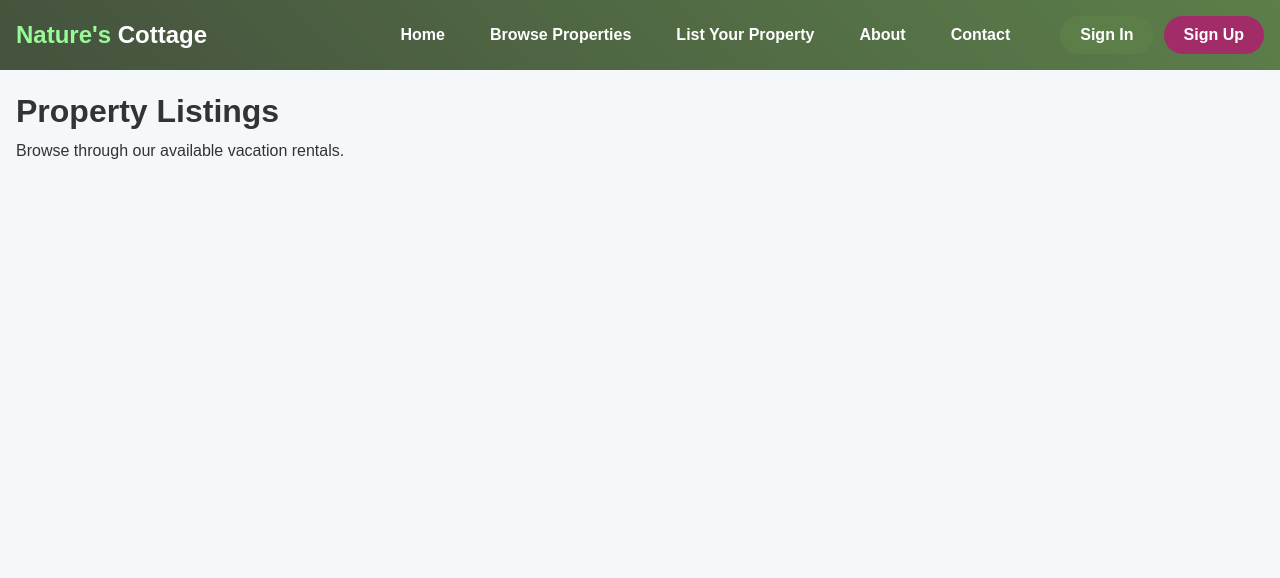
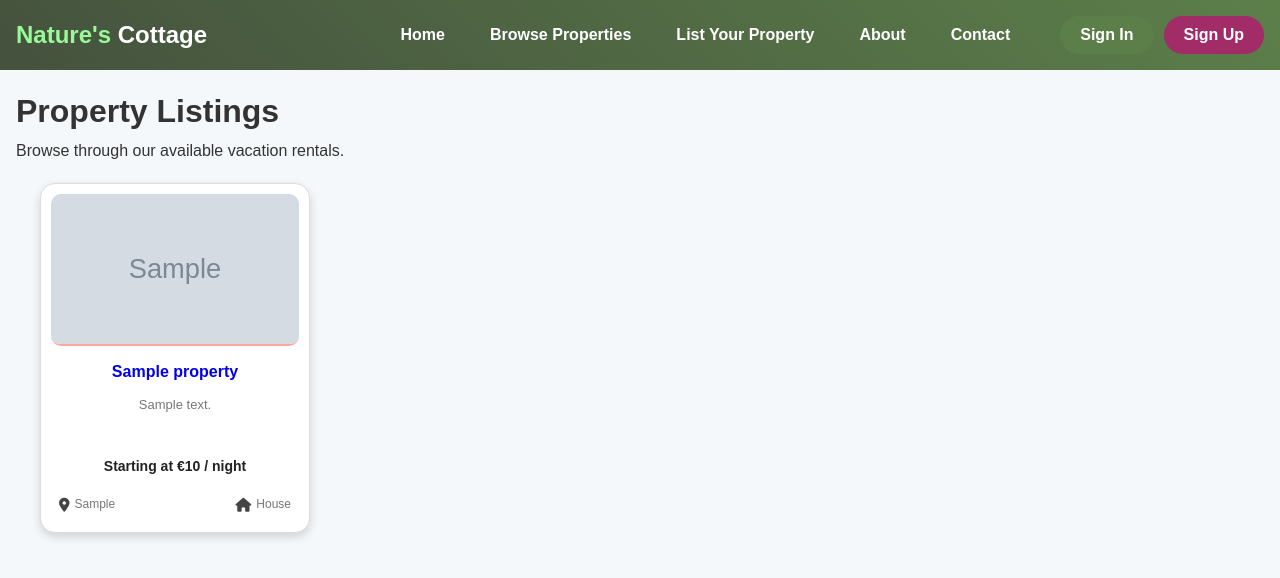
Before and after one commit to SkiddyGamer/Natures-Cottage, a PHP site: page /listings.php in a window 1280 px wide. Shown: the top 578 px of the page. Run offline with PHP 8.4, Linux system fonts and the light colour scheme; tables that the repository leaves empty or names only in its code hold one stand-in row (values such as "Sample post"); grey boxes marked "Sample" are stand-in pictures; some libraries are stand-ins or nearby versions.

Commit message:
Update listings.php

```diff
--- a/listings.php
+++ b/listings.php
@@ -1,22 +1,180 @@
-
-
 <!DOCTYPE html>
 <html lang="en">
 <head>
-		<meta charset="UTF-8" />
-		<meta name="viewport" content="width=device-width, initial-scale=1.0" />
+    <meta charset="UTF-8">
+    <meta name="viewport" content="width=device-width, initial-scale=1.0">
     <title>Property Listings - NaturesCottage</title>
-		<link rel="stylesheet" href="styles.css" />
+    <link rel="stylesheet" href="styles.css">
+    <style>
+        /* Grid Layout for Listings */
+        .property-listings {
+            display: grid;
+            grid-template-columns: repeat(auto-fit, minmax(260px, 1fr));
+            gap: 25px;
+            padding: 20px;
+            max-width: 1200px;
+            margin: auto;
+        }
+
+        /* Property Card */
+        .property-card {
+            background: #fff;
+            border-radius: 12px;
+            padding: 10px;
+            box-shadow: 0px 4px 10px rgba(0, 0, 0, 0.15);
+            text-align: left;
+            width: 270px;
+            height: 350px;
+            display: flex;
+            flex-direction: column;
+            justify-content: space-between;
+            transition: transform 0.2s ease-in-out;
+            overflow: hidden;
+            cursor: pointer;
+        }
+
+        .property-card:hover {
+            transform: scale(1.02);
+        }
+
+        /* Image Styling */
+        .property-card img {
+            width: 100%;
+            height: 150px;
+            object-fit: cover;
+            border-radius: 10px;
+        }
+
+        /* Property Details */
+        .property-details {
+            padding: 8px;
+            flex-grow: 1;
+            display: flex;
+            flex-direction: column;
+        }
+
+        .property-details h2 {
+            font-size: 16px;
+            font-weight: bold;
+            margin: 5px 0;
+        }
+
+        /* Truncate long descriptions */
+        .property-details p {
+            font-size: 13px;
+            color: #555;
+            margin: 5px 0;
+            overflow: hidden;
+            display: -webkit-box;
+            -webkit-line-clamp: 2;
+            -webkit-box-orient: vertical;
+        }
+
+        .property-details .price {
+            font-size: 14px;
+            font-weight: bold;
+            color: #222;
+            margin-top: auto;
+        }
+
+        /* Info Bar (Location, Icons) */
+        .info-bar {
+            display: flex;
+            justify-content: space-between;
+            align-items: center;
+            font-size: 12px;
+            color: #777;
+            margin-top: 3px;
+        }
+
+        .info-bar span {
+            display: flex;
+            align-items: center;
+            gap: 5px;
+        }
+
+        .info-bar i {
+            font-size: 14px;
+            color: #444;
+        }
+
+        /* Responsive Layout */
+        @media (max-width: 1024px) {
+            .property-listings {
+                grid-template-columns: repeat(3, 1fr);
+            }
+        }
+
+        @media (max-width: 768px) {
+            .property-listings {
+                grid-template-columns: repeat(2, 1fr);
+            }
+        }
+
+        @media (max-width: 480px) {
+            .property-listings {
+                grid-template-columns: 1fr;
+            }
+        }
+    </style>
+    <script src="https://kit.fontawesome.com/a076d05399.js" crossorigin="anonymous"></script>
 </head>
 <body>
 
     <?php include 'Header.php'; ?>
     <?php include 'login_form.php'; ?>
+
     <main>
         <h1>Property Listings</h1>
         <p>Browse through our available vacation rentals.</p>
+
+        <?php
+        // Database connection
+        $host = 'localhost';
+        $username = 'root';
+        $password = '';
+        $database = 'submitlisting';
+
+        $conn = new mysqli($host, $username, $password, $database);
+
+        if ($conn->connect_error) {
+            die("Connection failed: " . $conn->connect_error);
+        }
+
+        // Fetch listings from the database
+        $sql = "SELECT * FROM properties ORDER BY id DESC";
+        $result = $conn->query($sql);
+
+        if ($result->num_rows > 0) {
+            echo '<div class="property-listings">';
+            while ($row = $result->fetch_assoc()) {
+                $property_id = $row['id']; // Get the property ID
+                echo '<a href="property_details.php?id=' . $property_id . '" class="property-card">';  // Link to the details page
+                $images = explode(',', $row['images']);
+                if (!empty($images[0])) {
+                    echo '<img src="' . htmlspecialchars($images[0]) . '" alt="Property Image">';
+                }
+                echo '<div class="property-details">';
+                echo '<h2>' . htmlspecialchars($row['property_name']) . '</h2>';
+                echo '<p>' . htmlspecialchars($row['description']) . '</p>';
+                echo '<p class="price">Starting at <strong>€' . htmlspecialchars($row['price']) . '</strong> / night</p>';
+
+                // Icons for property details
+                echo '<div class="info-bar">';
+                echo '<span><i class="fas fa-map-marker-alt"></i> ' . htmlspecialchars($row['city']) . '</span>';
+                echo '<span><i class="fas fa-home"></i> House</span>';
+                echo '</div>';
+                echo '</div>';
+                echo '</a>';
+            }
+            echo '</div>';
+        } else {
+            echo "<p>No listings available.</p>";
+        }
+
+        $conn->close();
+        ?>
     </main>
 
-		<script src="script.js"></script>
 </body>
 </html>
```
Lines whose indentation alone changed are shown as unchanged.
